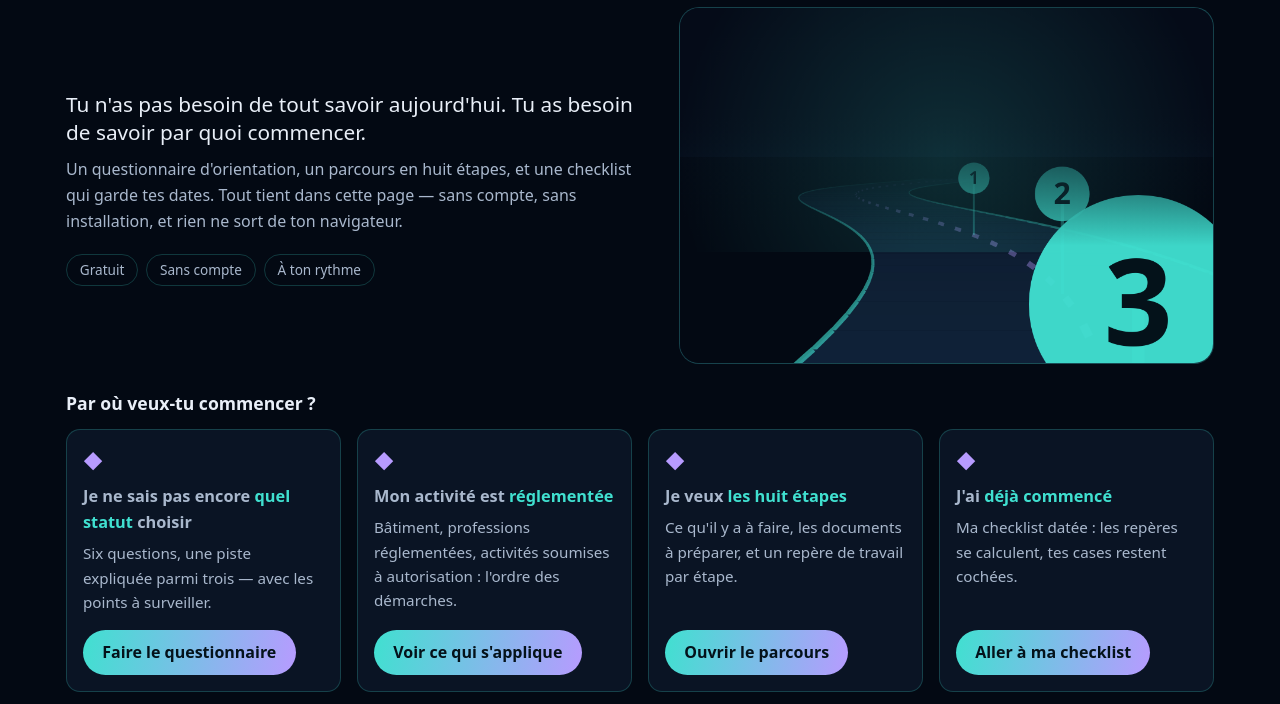
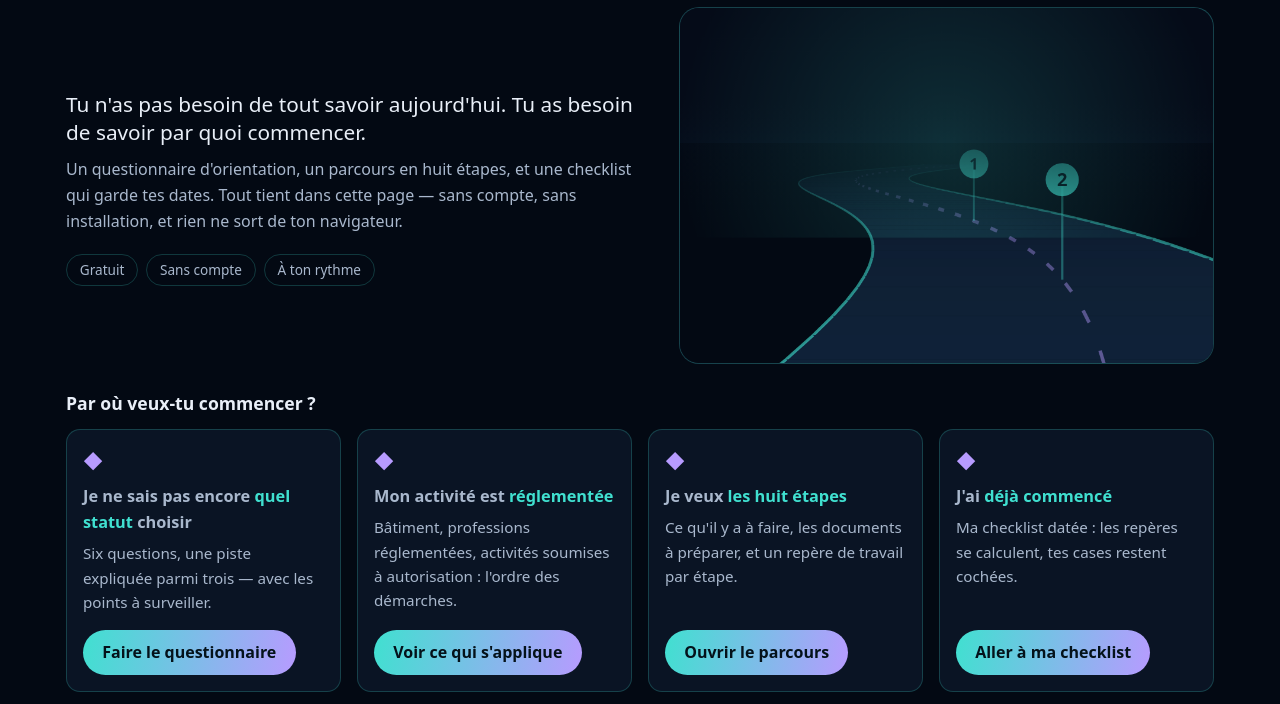
Before and after one commit to Lefouzebreizh/ensemble-pour-entreprendre, a plain HTML site: page index.html in a window 1280 px wide. Shown: the part 96-800 px from the top of the page. Drawn offline with Linux system fonts and the light colour scheme.

Commit message:
Accueil à cartes, chemin des huit étapes en 3D, mise en page large

```diff
--- a/index.html
+++ b/index.html
@@ -827,7 +827,7 @@
     var BOUCLE = ECART * 8;      /* huit bornes par tour : la boucle est parfaite */
     var HAUTEUR_CAM = 130;       /* la caméra, au-dessus du sol */
     var HAUTEUR_BORNE = 95;      /* la borne, au-dessus du sol */
-    var HORIZON = hauteur * 0.42;
+    var HORIZON = hauteur * 0.38;
     var DUREE = 12000;
     var PAS = 40;
     var PORTEE = 3200;
@@ -891,7 +891,7 @@
         ctx.moveTo(b1.x, b1.y);
         ctx.lineTo(b2.x, b2.y);
         ctx.strokeStyle = "rgba(64,224,208," + (0.05 + intensite * 0.7).toFixed(3) + ")";
-        ctx.lineWidth = Math.max(0.6, 4 * a1.echelle);
+        ctx.lineWidth = Math.max(0.6, Math.min(5, 4 * a1.echelle));
         ctx.stroke();
       }
 
@@ -905,7 +905,7 @@
         ctx.moveTo(m1.x, m1.y);
         ctx.lineTo(m2.x, m2.y);
         ctx.strokeStyle = "rgba(183,155,255," + (0.04 + intensite * 0.5).toFixed(3) + ")";
-        ctx.lineWidth = Math.max(0.6, 7 * m1.echelle);
+        ctx.lineWidth = Math.max(0.6, Math.min(6, 7 * m1.echelle));
         ctx.stroke();
       }
 
@@ -919,14 +919,20 @@
         var actuelle = (n === borneCourante);
         var utile = Math.max(0, 1 - sol.distance / PORTEE);
         var alpha = 0.12 + Math.pow(utile, 1.2) * 0.88;
-        var rayon = Math.max(3, 26 * haut.echelle);
+        /* Une borne trop proche deviendrait énorme et mangerait la scène :
+           on borne son rayon, et elle s'efface en sortant du cadre. */
+        var rayon = Math.min(28, Math.max(2.5, 24 * haut.echelle));
+        var sortie = Math.min(1, Math.max(0, (sol.distance - 260) / 260));
+        alpha *= sortie;
 
         ctx.beginPath();
         ctx.moveTo(sol.x, sol.y);
         ctx.lineTo(haut.x, haut.y);
         ctx.strokeStyle = "rgba(64,224,208," + (alpha * 0.45).toFixed(3) + ")";
-        ctx.lineWidth = Math.max(0.8, 3 * sol.echelle);
+        ctx.lineWidth = Math.max(0.8, Math.min(4, 3 * sol.echelle));
         ctx.stroke();
+
+        if(sortie <= 0){ continue; }
 
         if(actuelle){
           ctx.beginPath();
```
